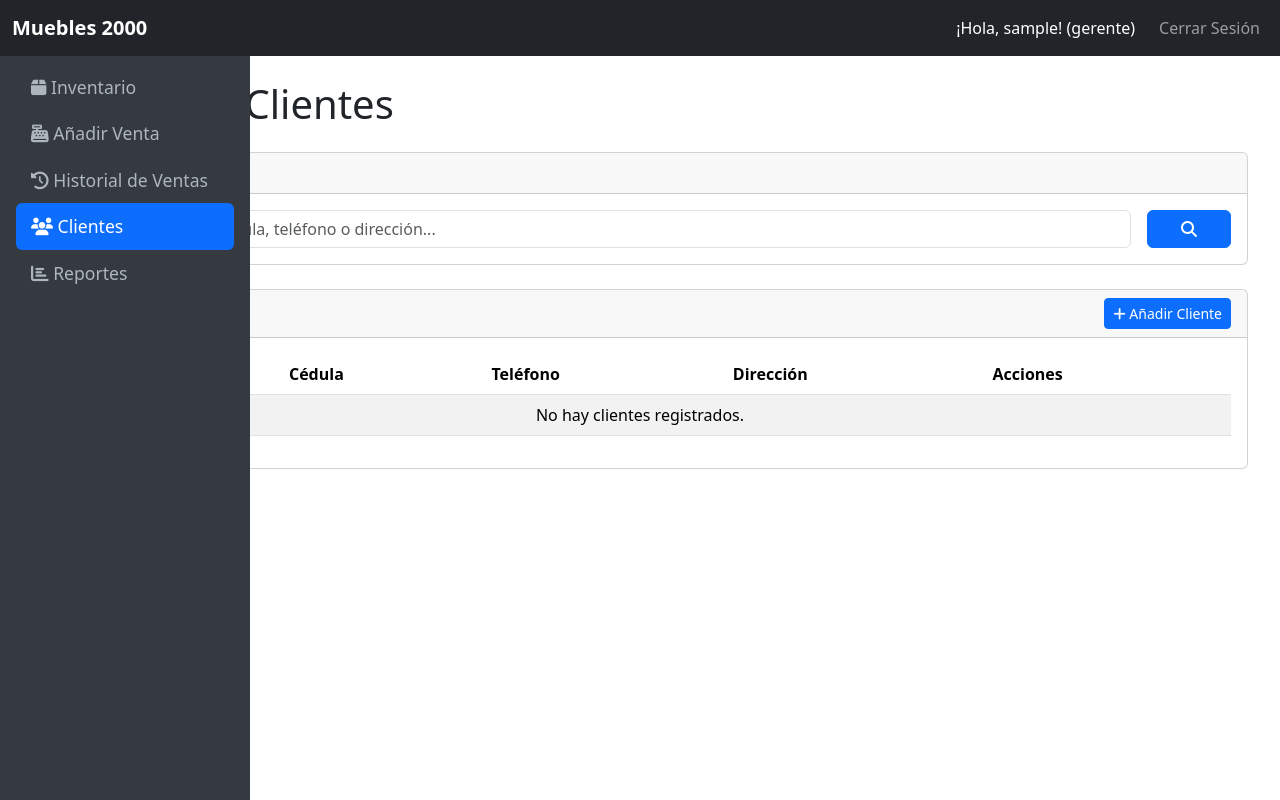
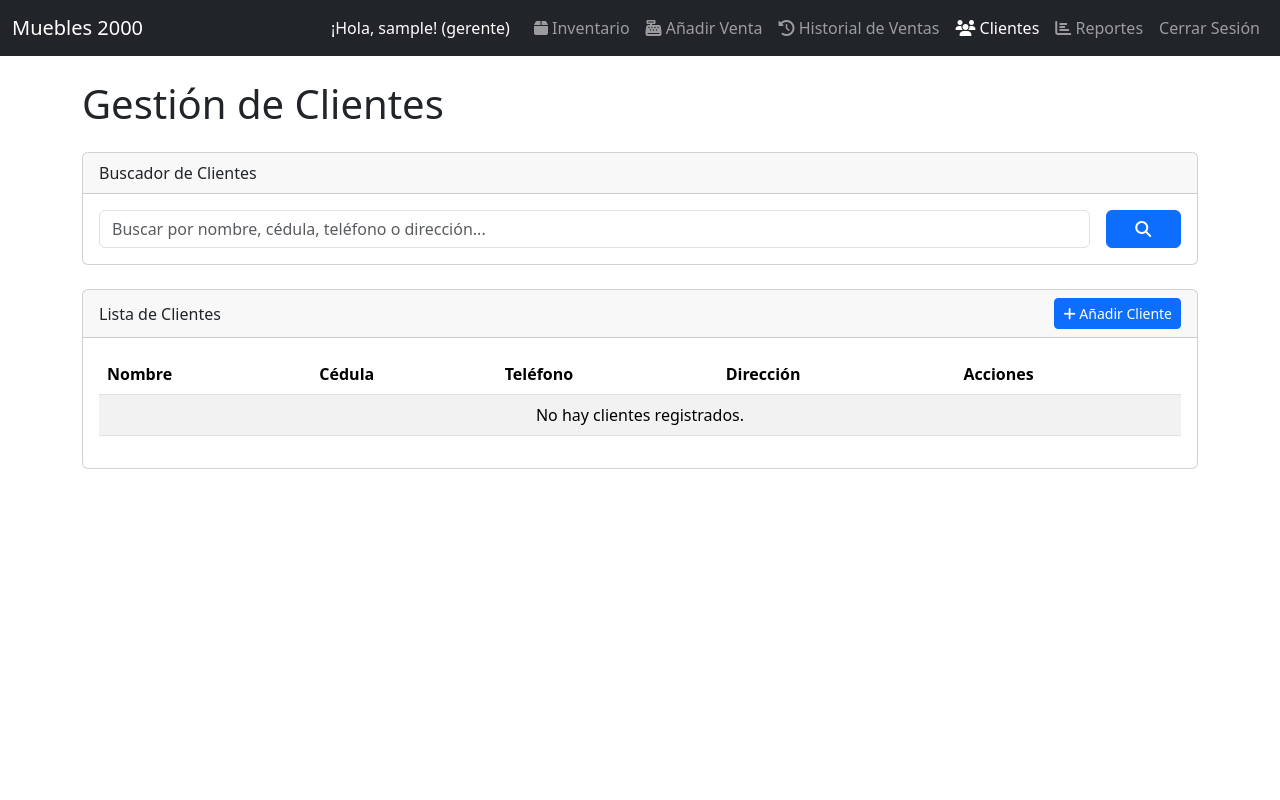
Before and after one commit to heresdd/muebles2000, a Flask app: page /clientes in a window 1280 px wide. Run offline with Flask 3, Linux system fonts and the light colour scheme; the visitor is signed in with stand-in values (Sample User, id 1); data that the repository does not hold is empty; some libraries are stand-ins or nearby versions.

Commit message:
Update base.html

```diff
--- a/templates/base.html
+++ b/templates/base.html
@@ -6,100 +6,54 @@
     <title>{% block title %}Muebles 2000{% endblock %}</title>
     <link href="https://cdn.jsdelivr.net/npm/bootstrap@5.3.3/dist/css/bootstrap.min.css" rel="stylesheet">
     <link rel="stylesheet" href="https://cdnjs.cloudflare.com/ajax/libs/font-awesome/5.15.3/css/all.min.css">
-
-    <style>
-        body {
-            display: flex;
-            min-height: 100vh;
-            overflow-x: hidden;
-        }
-        .sidebar {
-            width: 250px;
-            background-color: #343a40;
-            color: white;
-            padding-top: 20px;
-            flex-shrink: 0;
-            transition: margin-left .5s;
-            height: 100vh;
-            position: fixed; /* Fix the sidebar position */
-            z-index: 1020;
-        }
-        .sidebar.collapsed {
-            margin-left: -250px;
-        }
-        .sidebar .nav-link {
-            color: #adb5bd;
-            font-size: 1.1em;
-            padding: 10px 15px;
-        }
-        .sidebar .nav-link:hover {
-            background-color: #495057;
-            color: white;
-        }
-        .sidebar .nav-link.active {
-            color: white;
-            background-color: #0d6efd;
-        }
-        .main-content {
-            flex-grow: 1;
-            padding: 20px;
-            margin-left: 250px; /* Space for the sidebar */
-            padding-top: 80px; /* Space for the top navbar */
-            transition: margin-left .5s;
-            width: 100%;
-        }
-        .main-content.expanded {
-            margin-left: 0;
-        }
-        .navbar-brand {
-            font-weight: bold;
-        }
-        .top-navbar {
-            z-index: 1030;
-        }
-        #sidebar-toggle {
-            cursor: pointer;
-            color: white;
-            font-size: 1.5rem;
-            margin-left: 10px;
-        }
-        /* Mobile-first adjustments for small screens */
-        @media (max-width: 991.98px) {
-            .sidebar {
-                margin-left: -250px;
-            }
-            .sidebar.collapsed {
-                margin-left: 0;
-            }
-            .main-content {
-                margin-left: 0;
-            }
-        }
-    </style>
 </head>
 <body>
 
-    <nav class="navbar navbar-expand-lg navbar-dark bg-dark fixed-top top-navbar">
+    <nav class="navbar navbar-expand-lg navbar-dark bg-dark fixed-top">
         <div class="container-fluid">
-            {% if 'loggedin' in session %}
-            <button id="sidebar-toggle" class="btn btn-dark d-block d-md-none" aria-label="Toggle sidebar">
-                <i class="fas fa-bars"></i>
-            </button>
-            <a class="navbar-brand d-none d-lg-block" href="{{ url_for('index') }}">Muebles 2000</a>
-            {% endif %}
-
+            <a class="navbar-brand" href="{{ url_for('index') }}">Muebles 2000</a>
             <button class="navbar-toggler" type="button" data-bs-toggle="collapse" data-bs-target="#navbarNav" aria-controls="navbarNav" aria-expanded="false" aria-label="Toggle navigation">
                 <span class="navbar-toggler-icon"></span>
             </button>
             <div class="collapse navbar-collapse" id="navbarNav">
-                <ul class="navbar-nav ms-auto">
+                <ul class="navbar-nav ms-auto mb-2 mb-lg-0">
                     {% if 'loggedin' in session %}
                     <span class="navbar-text me-3 text-white">
                         ¡Hola, {{ session['username'] }}! ({{ session['rol'] }})
                     </span>
                     <li class="nav-item">
+                        <a class="nav-link {{ 'active' if request.endpoint == 'inventario' }}" aria-current="page" href="{{ url_for('inventario') }}">
+                            <i class="fas fa-box"></i> Inventario
+                        </a>
+                    </li>
+                    <li class="nav-item">
+                        <a class="nav-link {{ 'active' if request.endpoint == 'nueva_venta' }}" href="{{ url_for('nueva_venta') }}">
+                            <i class="fas fa-cash-register"></i> Añadir Venta
+                        </a>
+                    </li>
+
+                    {% if session.get('rol') == 'gerente' %}
+                    <li class="nav-item">
+                        <a class="nav-link {{ 'active' if request.endpoint == 'historial_ventas' }}" href="{{ url_for('historial_ventas') }}">
+                            <i class="fas fa-history"></i> Historial de Ventas
+                        </a>
+                    </li>
+                    <li class="nav-item">
+                        <a class="nav-link {{ 'active' if request.endpoint == 'clientes' }}" href="{{ url_for('clientes') }}">
+                            <i class="fas fa-users"></i> Clientes
+                        </a>
+                    </li>
+                    <li class="nav-item">
+                        <a class="nav-link {{ 'active' if request.endpoint == 'reportes_ventas' }}" href="{{ url_for('reportes_ventas') }}">
+                            <i class="fas fa-chart-bar"></i> Reportes
+                        </a>
+                    </li>
+                    {% endif %}
+
+                    <li class="nav-item">
                         <a class="nav-link" href="{{ url_for('logout') }}">Cerrar Sesión</a>
                     </li>
+
                     {% else %}
                     <li class="nav-item">
                         <a class="nav-link" href="{{ url_for('login') }}">Iniciar Sesión</a>
@@ -113,43 +67,7 @@
         </div>
     </nav>
 
-    {% if 'loggedin' in session %}
-    <div class="sidebar d-flex flex-column p-3">
-        <a class="navbar-brand d-none d-lg-block mb-4" href="{{ url_for('index') }}">Muebles 2000</a>
-        <ul class="nav nav-pills flex-column mb-auto">
-            <li class="nav-item">
-                <a href="{{ url_for('inventario') }}" class="nav-link {{ 'active' if request.endpoint == 'inventario' }}">
-                    <i class="fas fa-box"></i> Inventario
-                </a>
-            </li>
-            <li class="nav-item">
-                <a href="{{ url_for('nueva_venta') }}" class="nav-link {{ 'active' if request.endpoint == 'nueva_venta' }}">
-                    <i class="fas fa-cash-register"></i> Añadir Venta
-                </a>
-            </li>
-            {% if session.get('rol') == 'gerente' %}
-            <li class="nav-item">
-                <a href="{{ url_for('historial_ventas') }}" class="nav-link {{ 'active' if request.endpoint == 'historial_ventas' }}">
-                    <i class="fas fa-history"></i> Historial de Ventas
-                </a>
-            </li>
-            <li class="nav-item">
-                <a href="{{ url_for('clientes') }}" class="nav-link {{ 'active' if request.endpoint == 'clientes' }}">
-                    <i class="fas fa-users"></i> Clientes
-                </a>
-            </li>
-            <li class="nav-item">
-                <a href="{{ url_for('reportes_ventas') }}" class="nav-link {{ 'active' if request.endpoint == 'reportes_ventas' }}">
-                    <i class="fas fa-chart-bar"></i> Reportes
-                </a>
-            </li>
-            {% endif %}
-        </ul>
-    </div>
-    {% endif %}
-
-    <div class="main-content">
-        <div class="container-fluid">
+    <div class="container" style="margin-top: 80px;">
         {% with messages = get_flashed_messages(with_categories=true) %}
             {% if messages %}
                 <div class="mt-4">
@@ -164,34 +82,8 @@
         {% endwith %}
         {% block content %}{% endblock %}
     </div>
-    </div>
 
     <script src="https://cdn.jsdelivr.net/npm/bootstrap@5.3.3/dist/js/bootstrap.bundle.min.js"></script>
-    <script>
-        document.getElementById('sidebar-toggle').addEventListener('click', function() {
-            var sidebar = document.querySelector('.sidebar');
-            var mainContent = document.querySelector('.main-content');
 
-            sidebar.classList.toggle('collapsed');
-            mainContent.classList.toggle('expanded');
-        });
-
-        // Toggle visibility based on screen size
-        function toggleSidebarOnResize() {
-            var sidebar = document.querySelector('.sidebar');
-            var mainContent = document.querySelector('.main-content');
-            if (window.innerWidth < 992) {
-                sidebar.classList.add('collapsed');
-                mainContent.classList.remove('expanded');
-            } else {
-                sidebar.classList.remove('collapsed');
-                mainContent.classList.add('expanded');
-            }
-        }
-
-        // Initial check and event listener
-        toggleSidebarOnResize();
-        window.addEventListener('resize', toggleSidebarOnResize);
-    </script>
 </body>
 </html>
```
Lines whose indentation alone changed are shown as unchanged.
